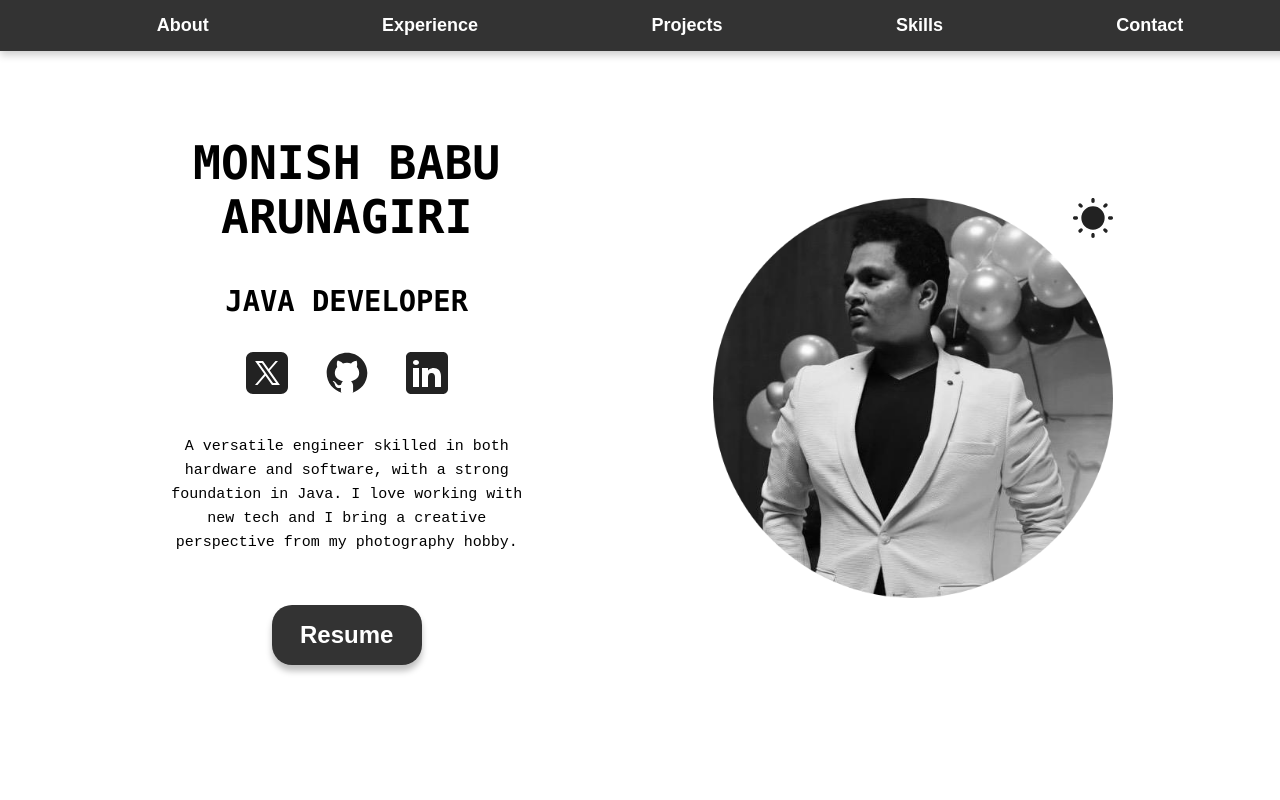
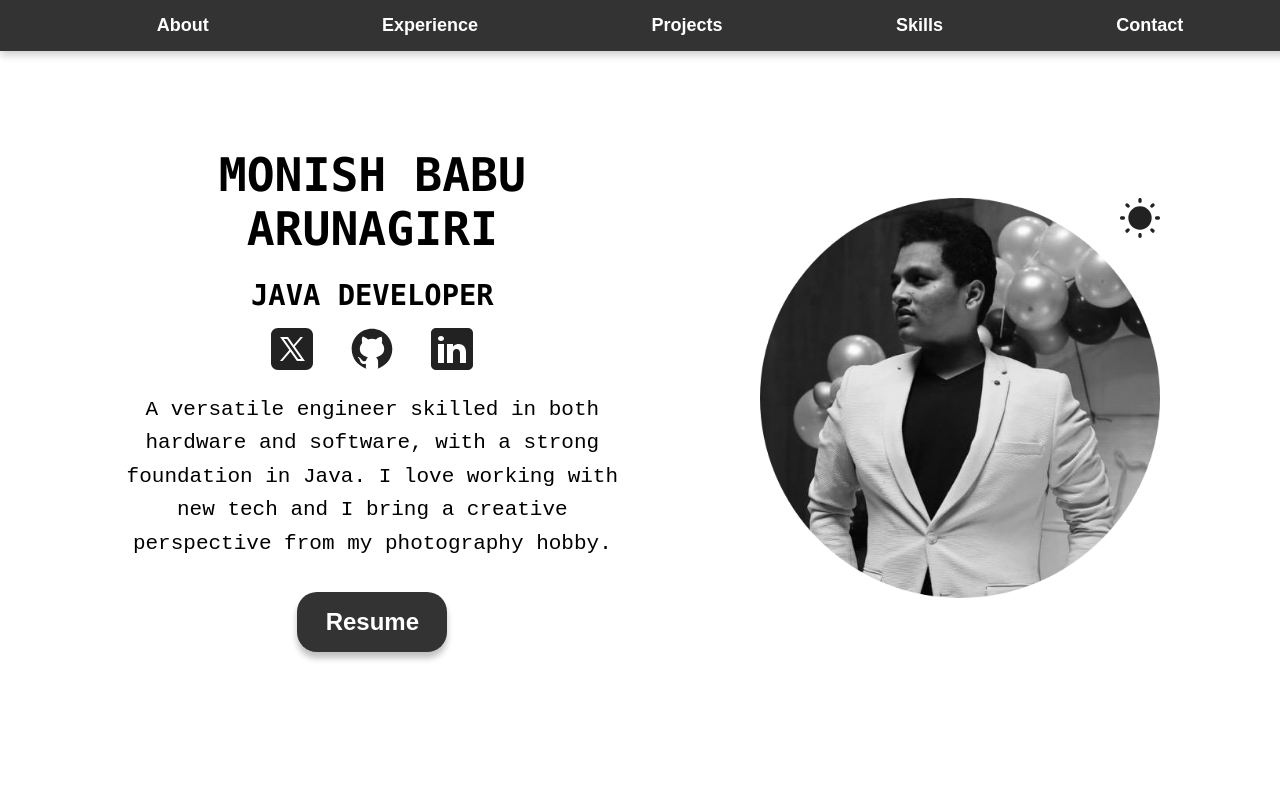
Before and after one commit to Moniz03/Monish-Portfolio, a React (Vite) app: page / in a window 1280 px wide. Shown: the top 800 px of the page. Built offline with nearby package versions, Linux system fonts and the light colour scheme.

Commit message:
Update HeroStyles.module.css

```diff
--- a/src/sections/Hero/HeroStyles.module.css
+++ b/src/sections/Hero/HeroStyles.module.css
@@ -44,7 +44,7 @@ body {
   display: flex;
   flex-direction: column;
   justify-content: center;
-  gap: 20px;
+  gap: 15px;
   text-align: center;
   height: 100dvh;
   min-height: 500px;
@@ -113,14 +113,14 @@ button:active {
 
 .description {
   max-width: 40ch;
-  font-size: 15px;
+  font-size: 21px;
   color: var(--text-color); /* Ensures description color changes with theme */
 }
 
 .info {
   display: flex;
   flex-direction: column;
-  gap: 30px;
+  gap: 12px;
 }
 
 .info h1, .info h2 {
```
